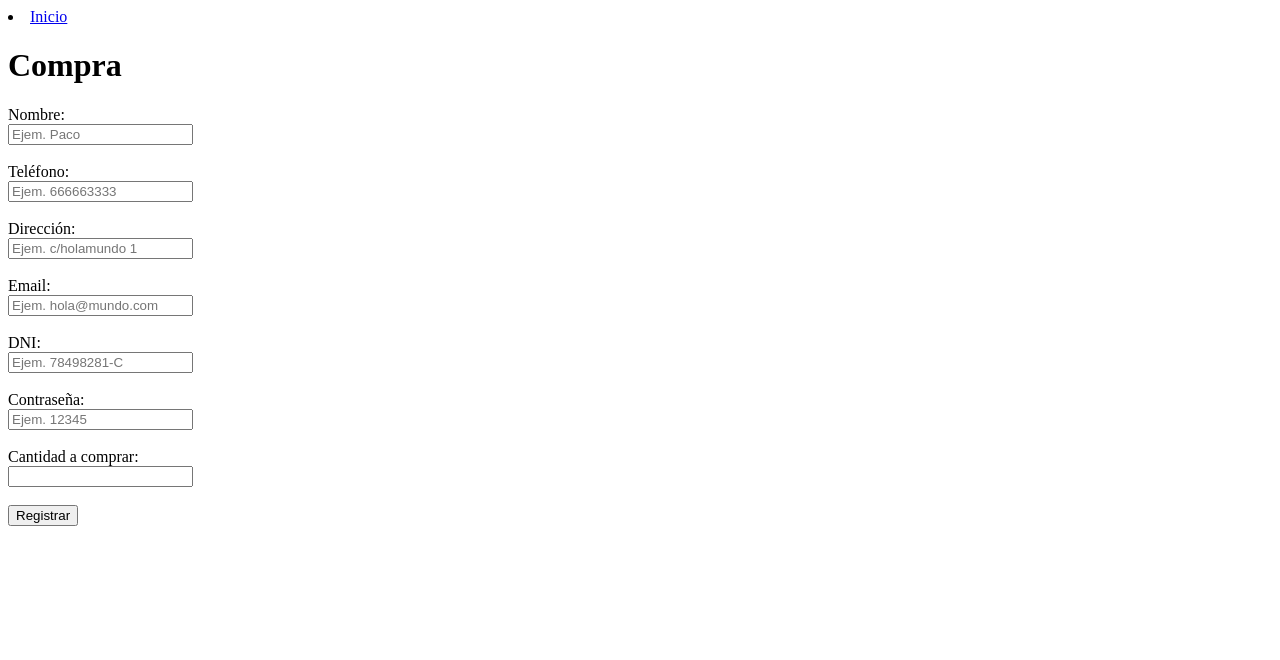
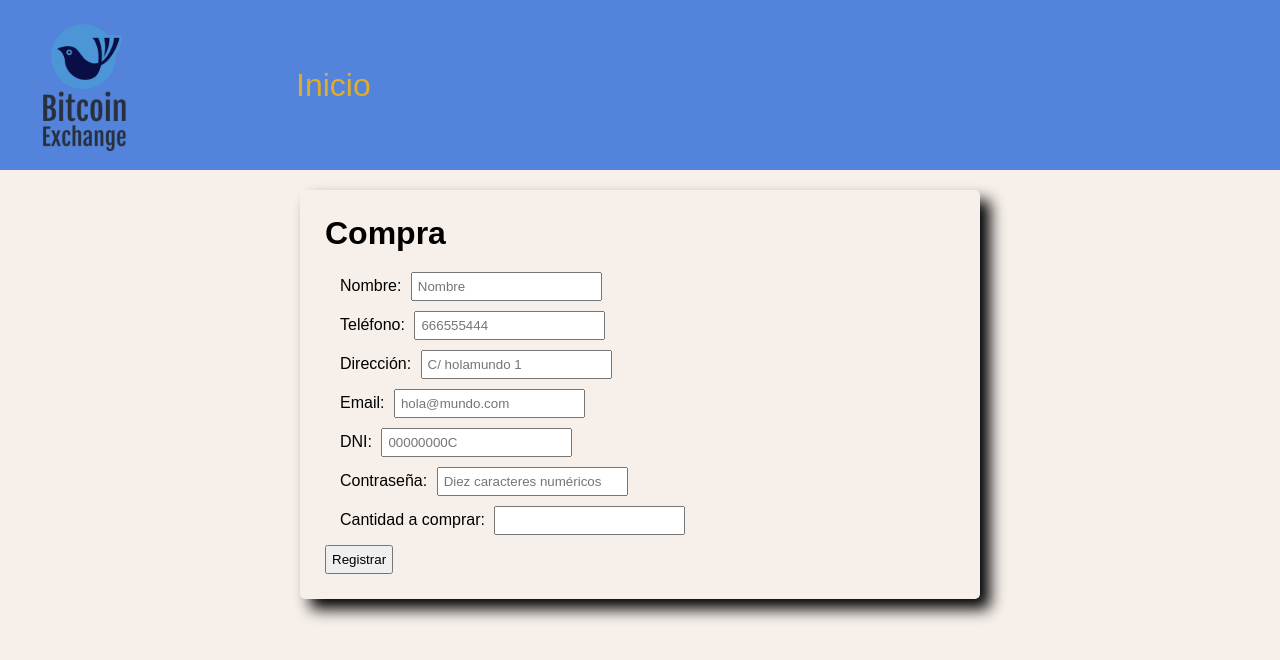
Before and after one commit to jjcasco99/BitCoinExchange, a website: page compra.html in a window 1280 px wide. Drawn offline with Linux system fonts and the light colour scheme.

Commit message:
aplicados estilos

```diff
--- a/compra.html
+++ b/compra.html
@@ -1,17 +1,19 @@
 <!DOCTYPE html>
-<html lang="en">
+<html lang="es">
 <head>
     <meta charset="UTF-8">
     <meta http-equiv="X-UA-Compatible" content="IE=edge">
     <meta name="viewport" content="width=device-width, initial-scale=1.0">
-    <title>¡Comprar!</title>
-    <link rel="stylesheet" href="../styles/style.css">
+    <title>Comprar</title>
+    <link rel="stylesheet" href="./styles/style.css">
+    <link rel="shortcut icon" href="./assets/icons8-bitcoin-24.png">
 </head>
 <body>
 
     <header>
         <nav>
-          <li><a href="/">Inicio</a></li>
+            <img src="./assets/logo.png" alt="logo" class="logo">
+            <li class="inicio"><a href="/">Inicio</a></li>
         </nav>
     </header>
 
@@ -19,20 +21,34 @@
         <h1>Compra</h1>
         <form action="/comprar" method="POST">
             <div class="dataBase">
-                <label for="nombrePersona">Nombre:</label><br>
-                <input type="text" id="nombrePersona" placeholder= "Ejem. Paco" name="nombrePersona" required><br><br>
-                <label for="telefonoPersona">Teléfono:</label><br>
-                <input type="text" id="telefonoPersona" placeholder= "Ejem. 666663333" name="telefonoPersona" required><br><br>
-                <label for="direccionPersona">Dirección:</label><br>
-                <input type="text" id="direccionPersona" placeholder= "Ejem. c/holamundo 1" name="direccionPersona" required><br><br>
-                <label for="emailPersona">Email:</label><br>
-                <input type="email" id="emailPersona" placeholder= "Ejem. hola@mundo.com" name="emailPersona" required><br><br>
-                <label for="dniPersona">DNI:</label><br>
-                <input type="text" id="dniPersona" placeholder= "Ejem. 78498281-C" name="dniPersona" required><br><br>
-                <label for="contraPersona">Contraseña:</label><br>
-                <input type="password" id="contraPersona" placeholder= "Ejem. 12345" name="contraPersona" required><br><br>
-                <label for="cantidadCompra">Cantidad a comprar:</label><br>
-                <input type="number" id="cantidadCompra" name="cantidadCompra" required><br><br>
+                <div class="form-group">
+                    <label for="nombrePersona">Nombre:</label>
+                    <input type="text" id="nombrePersona" placeholder= "Nombre" name="nombrePersona" required><br>
+                </div>
+                <div class="form-group">
+                    <label for="telefonoPersona">Teléfono:</label>
+                    <input type="text" id="telefonoPersona" placeholder= "666555444" name="telefonoPersona" required><br>
+                </div>
+                <div class="form-group">
+                    <label for="direccionPersona">Dirección:</label>
+                    <input type="text" id="direccionPersona" placeholder= "C/ holamundo 1" name="direccionPersona" required><br>
+                </div>
+                <div class="form-group">
+                    <label for="emailPersona">Email:</label>
+                    <input type="email" id="emailPersona" placeholder= "hola@mundo.com" name="emailPersona" required><br>
+                </div>
+                <div class="form-group">
+                    <label for="dniPersona">DNI:</label>
+                    <input type="text" id="dniPersona" placeholder= "00000000C" name="dniPersona" required><br>
+                </div>
+                <div class="form-group">
+                    <label for="contraPersona">Contraseña:</label>
+                    <input type="password" id="contraPersona" placeholder= "Diez caracteres numéricos" name="contraPersona" pattern=".{10}" required><br>
+                </div>
+                <div class="form-group">
+                    <label for="cantidadCompra">Cantidad a comprar:</label>
+                    <input type="number" id="cantidadCompra" name="cantidadCompra" required><br>
+                </div>
             </div>
             <button type="submit">Registrar</button>
         </form>
--- a/styles/style.css
+++ b/styles/style.css
@@ -0,0 +1,66 @@
+*{
+    margin: 0px;
+}
+
+body{
+    font-family: Arial, Helvetica, sans-serif;
+    background-color: #F6EFEA;
+}
+
+nav{
+    color: #DEAE2A;
+    background-color: #5383DB;
+    display: flex;
+    align-items: center;
+    padding: 10px 10px;
+    font-size: 2rem;
+}
+
+.logo{
+    width: 150px;
+    height: 150px;
+}
+
+.menu{
+    display: flex;
+    margin-right: auto;
+    margin-left: 10rem;
+    width: 50%;
+    justify-content: space-between;
+}
+
+li{
+    list-style: none;
+}
+
+.inicio{
+    margin-left: 8.5rem;
+}
+
+a:link{
+    text-decoration: none;
+    color: #DEAE2A;
+}
+
+a:visited{
+    color: #DEAE2A;
+}
+
+.container{
+    margin-top: 20px;
+    width: 50%;
+    margin-left: auto;
+    margin-right: auto;
+    margin-bottom: 20px;
+    padding: 20px;
+    border-radius: 5px;
+    box-shadow: 10px 10px 15px;
+}
+
+.container *{
+    padding: 5px;
+}
+
+.generado {
+    font-family: Arial, Helvetica, sans-serif;
+}
```
Also changed, not shown: index.html (+20 -12 lines), login.html (+15 -9 lines), retirar.html (+12 -10 lines), script.js (+7 -5 lines), assets/icons8-bitcoin-24.png (added), assets/logo.png (added).
